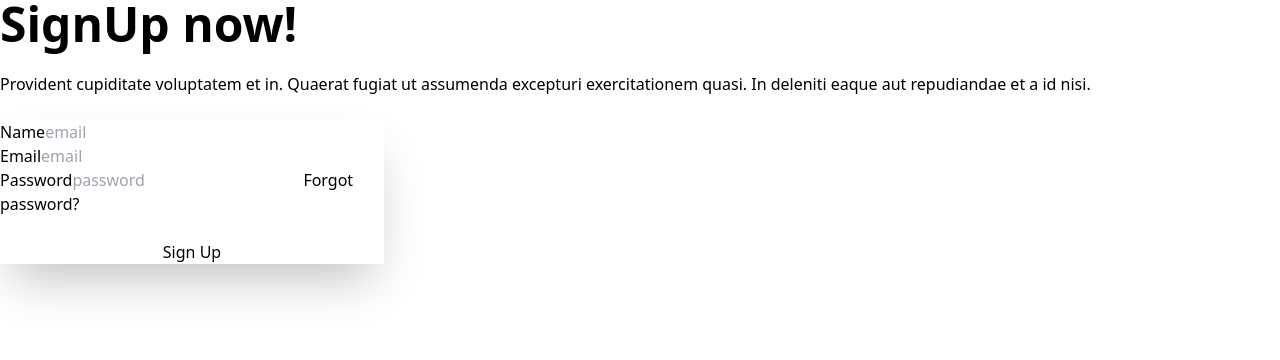
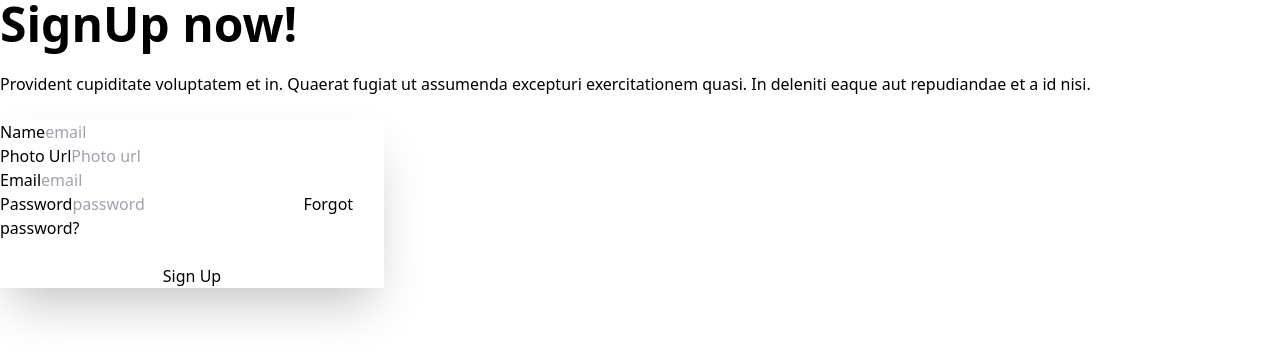
Before and after one commit to ashik-amante/bistro-client, a React (Vite) app: page /signup in a window 1280 px wide. Shown: the top 360 px of the page. Built offline with nearby package versions, Linux system fonts and the light colour scheme; no server answers.

Commit message:
update  user photo and name

```diff
--- a/src/Pages/Home/Shared/Navbar/Navbar.jsx
+++ b/src/Pages/Home/Shared/Navbar/Navbar.jsx
@@ -7,6 +7,7 @@ const Navbar = () => {
     const handleLogOut = ()=>{
         logOut()
     }
+    console.log(user);
 
     const navOptions = <>
         <li><Link to='/'>Home</Link></li>
@@ -16,6 +17,8 @@ const Navbar = () => {
         {
             user ? <>
                 <li>
+                    <title>{user?.displayName}</title>
+                    {/* <span>{user?.displayName}</span> */}
                    <button onClick={handleLogOut} className="btn btn-active btn-ghost">LogOut</button></li>
             </> :
                 <><li>
--- a/src/Pages/Signup/SignUp.jsx
+++ b/src/Pages/Signup/SignUp.jsx
@@ -6,7 +6,7 @@ import { useNavigate } from 'react-router-dom';
 
 
 const SignUp = () => {
-    const {createUser} = useContext(AuthContext)
+    const {createUser,updateUserProfile} = useContext(AuthContext)
     const navigate = useNavigate()
 
     const { register, handleSubmit,  reset, formState: { errors }, } = useForm()
@@ -16,8 +16,16 @@ const SignUp = () => {
         createUser(data.email, data.password)
         .then(result=>{
             const user = result.user;
+            updateUserProfile(data.name , data.photoURL)
+            .then(()=>{
+                console.log('name and phot updated ');
+                navigate('/')
+            })
+            .catch(err=>{
+                console.log(err);
+            })
             console.log(user);
-            navigate('/')
+
         })
         .catch(err=>{
             console.log(err.message);
@@ -51,6 +59,20 @@ const SignUp = () => {
                                 {errors.name?.type === 'required' && <span className='text-red-500 mr-4'>name is required  </span>}
 
                                 {errors.name?.type === 'minLength' && <span className='text-red-500 mr-4'>name must be 4 char or long   </span>}
+
+
+                            </div>
+                            <div className="form-control">
+                                <label className="label">
+                                    <span className="label-text">Photo Url</span>
+                                </label>
+                                <input type="text" {...register('photoURL', {
+                                    required: true,
+                                })} name='photoURL' placeholder="Photo url" className="input input-bordered" />
+
+                                {errors.photoURL?.type === 'required' && <span className='text-red-500 mr-4'>Photo url is required  </span>}
+
+
 
 
                             </div>
--- a/src/Providers/AuthProvider.jsx
+++ b/src/Providers/AuthProvider.jsx
@@ -1,5 +1,5 @@
 import React, { createContext, useEffect, useState } from 'react';
-import {createUserWithEmailAndPassword, getAuth, onAuthStateChanged, signInWithEmailAndPassword, signOut} from 'firebase/auth'
+import {createUserWithEmailAndPassword, getAuth, onAuthStateChanged, signInWithEmailAndPassword, signOut, updateProfile} from 'firebase/auth'
 import { app } from '../firebase/firebase.config';
 
 export const AuthContext = createContext(null)
@@ -25,6 +25,14 @@ const AuthProvider = ({children}) => {
         setLoading(true)
         return signOut(auth)
     }
+    // update profile
+    const updateUserProfile = (name,photo)=>{
+        setLoading(true)
+        return updateProfile(auth.currentUser, {
+            displayName : name, photoURL : photo
+        })
+
+    }
 
     useEffect(()=>{
         const unsubscribe = onAuthStateChanged(auth, currentUser=>{
@@ -41,7 +49,8 @@ const AuthProvider = ({children}) => {
         loading,
         createUser,
         signIn,
-        logOut
+        logOut,
+        updateUserProfile
     }
     return (
         <AuthContext.Provider value={authInfo}>
```
